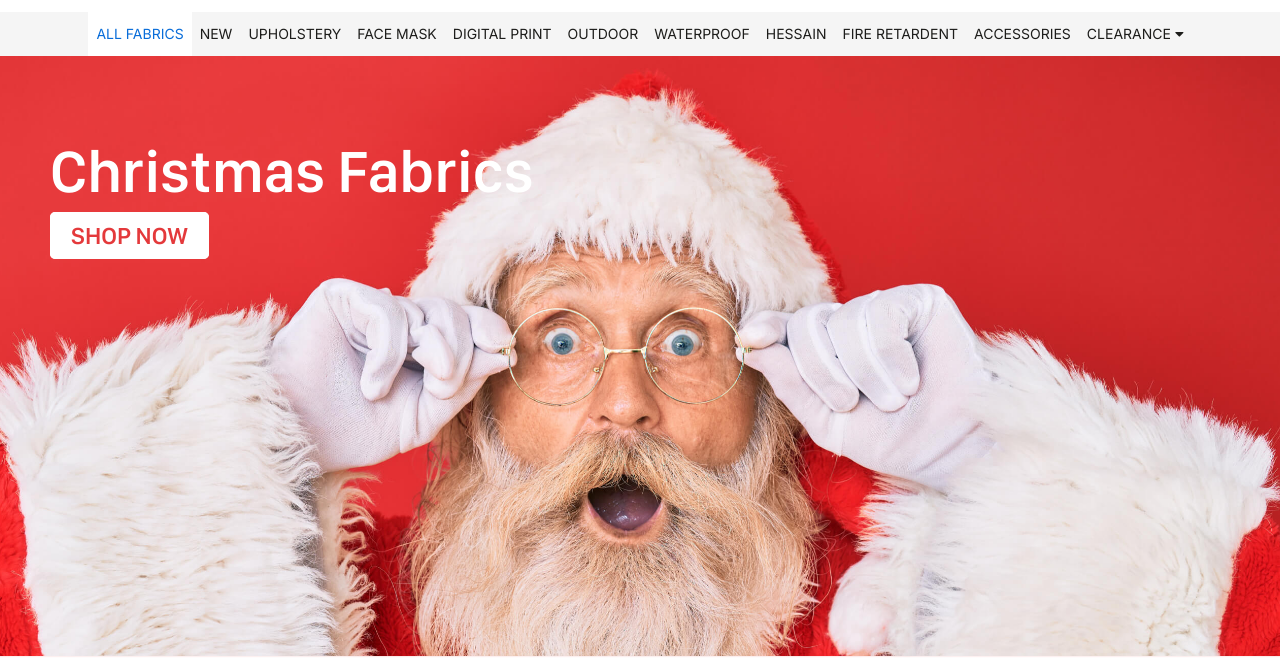
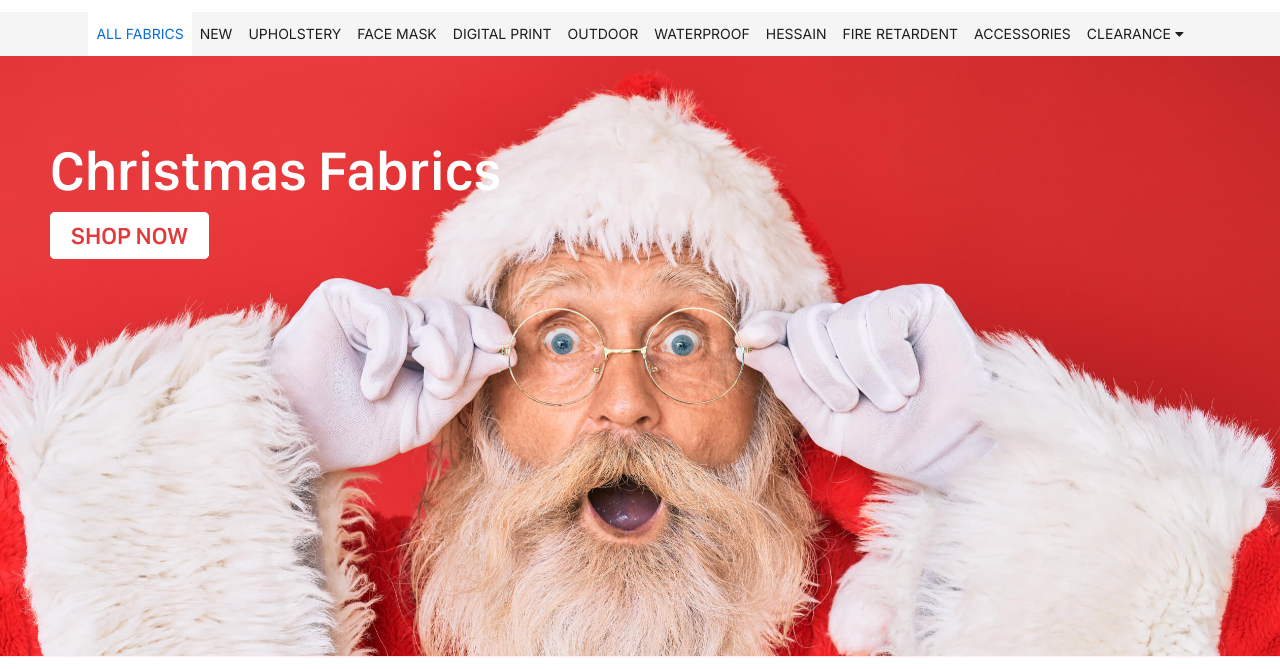
Before and after one commit to SabaAshraf/FabricUK, a plain HTML site: page index.html in a window 1280 px wide. Shown: the part 131-800 px from the top of the page. Drawn offline with nearby package versions, Linux system fonts and the light colour scheme.

Commit message:
changing font size

```diff
--- a/css/style.css
+++ b/css/style.css
@@ -50,7 +50,7 @@ body{
     justify-content: center;
 }
 h1{
-    font-size: 60px;
+    font-size: 56px;
     line-height: 70px;
     margin-bottom: 15px;
     font-family: 'SFCompactDisplaySemibold';
```
